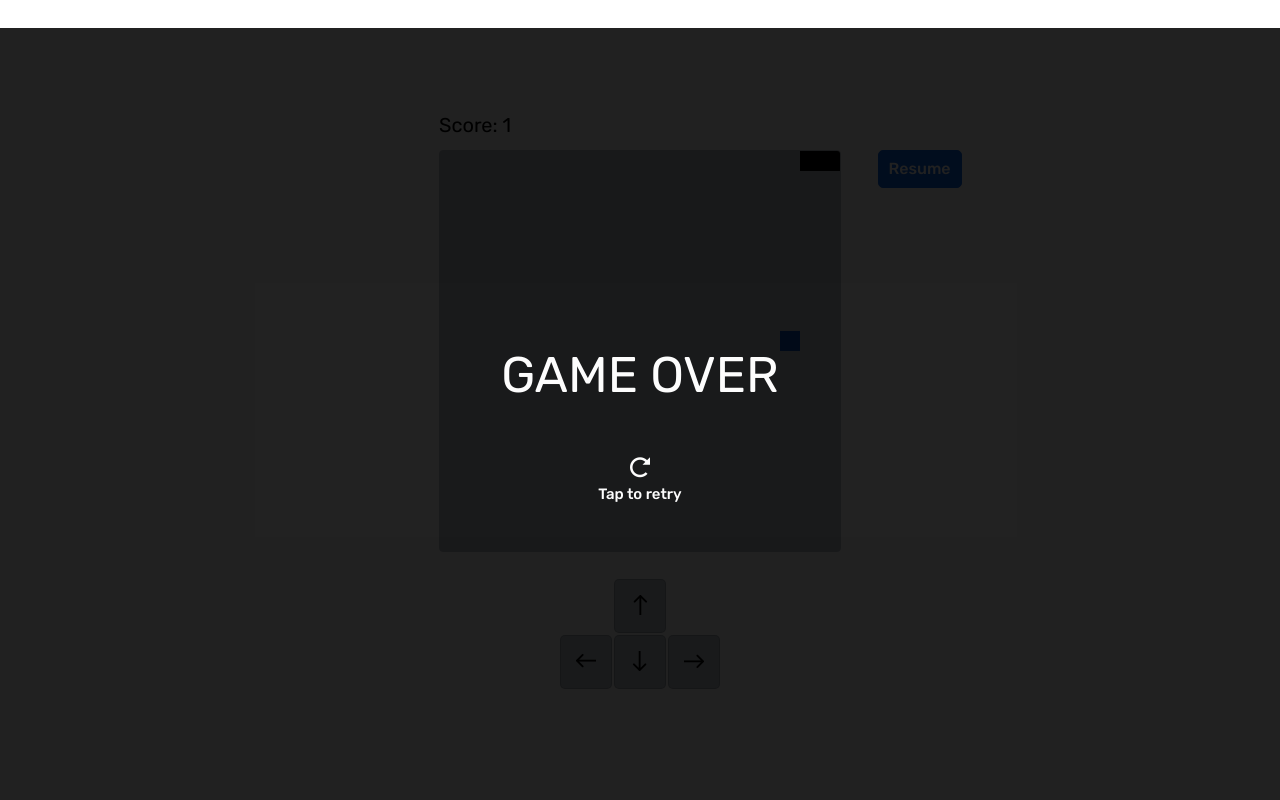
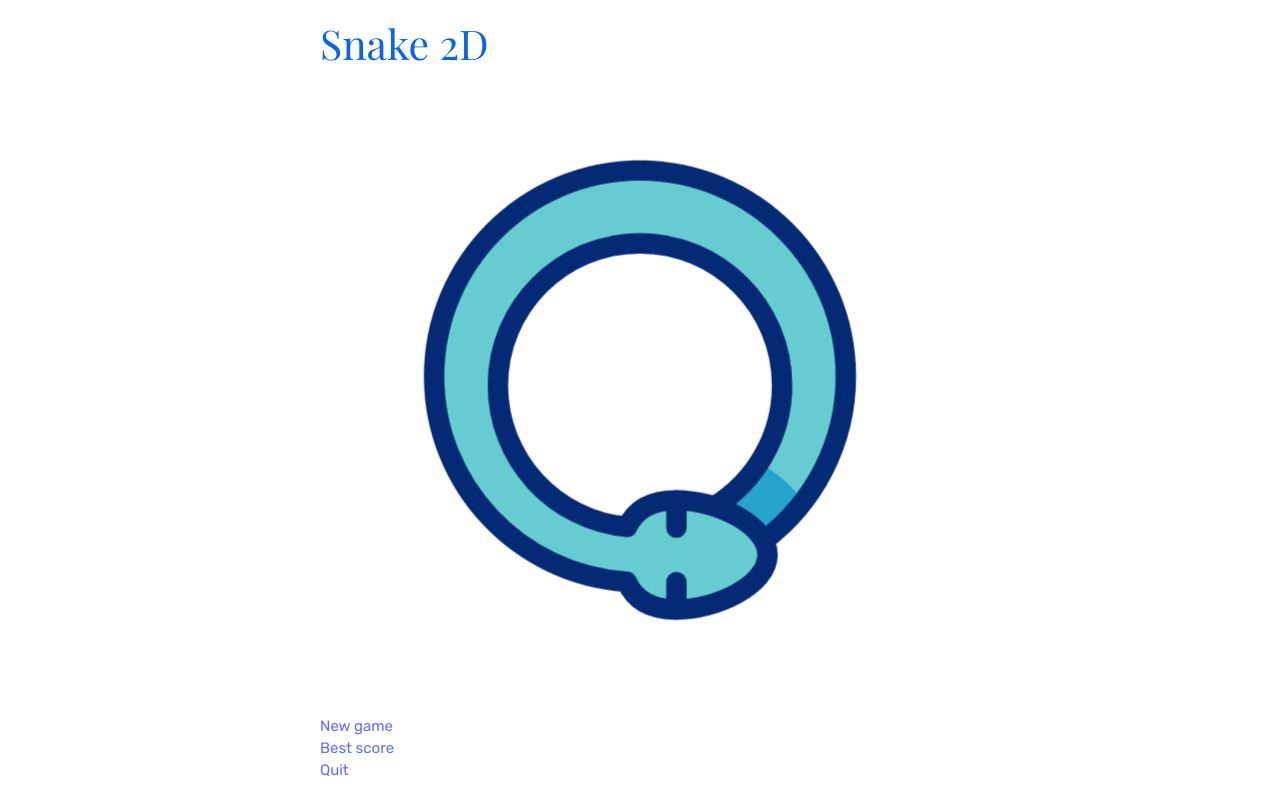
Before and after one commit to Andriamahay11master/Snake2D, a React (Vite) app: page / in a window 1280 px wide. Built offline with nearby package versions, Linux system fonts and the light colour scheme; the HTML template or start-up script is replaced by a standard one.

Commit message:
add route

```diff
--- a/src/App.tsx
+++ b/src/App.tsx
@@ -1,14 +1,18 @@
+
+import { BrowserRouter as Router, Routes, Route } from 'react-router-dom';
 import './App.scss'
 import './assets/scss/main.scss'
-import Game from './components/game/Game'
+import { BeginGame } from './pages/game/BeginGame';
+import Home from './pages/home/Home';
 function App() {
 
   return (
-    <div className="page">
-      <div className="gameContainer">
-        <Game/>
-      </div>
-    </div>
+    <Router>
+      <Routes>
+        <Route path='/game' element={<BeginGame />}></Route>
+        <Route path='/' element={<Home />}></Route>
+      </Routes>
+    </Router>
 
   )
 }
--- a/src/components/menu/Menu.tsx
+++ b/src/components/menu/Menu.tsx
@@ -11,7 +11,7 @@ export default function Menu({linkMenu} : MenuProps) {
             <div className="menu-top">
                 <div className="menu-title">
                     <h1>Snake 2D</h1>
-                    <img className="menu-img" src="/serpent.png"/>
+                    <img className="menu-img" src="/snake.gif"/>
                 </div>
             </div>
             <div className="menu-content">
--- /dev/null
+++ b/src/data/dataMenu.ts
@@ -0,0 +1,16 @@
+const dataMenu = [
+    {
+        label: "New game",
+        href: "/game"
+    },
+    {
+        label: "Best score",
+        href: "/score"
+    },
+    {
+        label: "Quit",
+        href: "/"
+    }
+];
+
+export { dataMenu }
--- /dev/null
+++ b/src/pages/game/BeginGame.tsx
@@ -0,0 +1,11 @@
+import Game from "../../components/game/Game";
+
+export function BeginGame() {
+    return (
+        <div className="page">
+            <div className="gameContainer">
+                <Game/>
+            </div>
+        </div>
+    )
+}
--- a/src/pages/home/Home.tsx
+++ b/src/pages/home/Home.tsx
@@ -0,0 +1,10 @@
+import Menu from "../../components/menu/Menu";
+import { dataMenu } from "../../data/dataMenu";
+
+export default function Home() {
+    return (
+        <div className="home">
+            <Menu linkMenu={dataMenu}/>
+        </div>
+    )
+}
```
